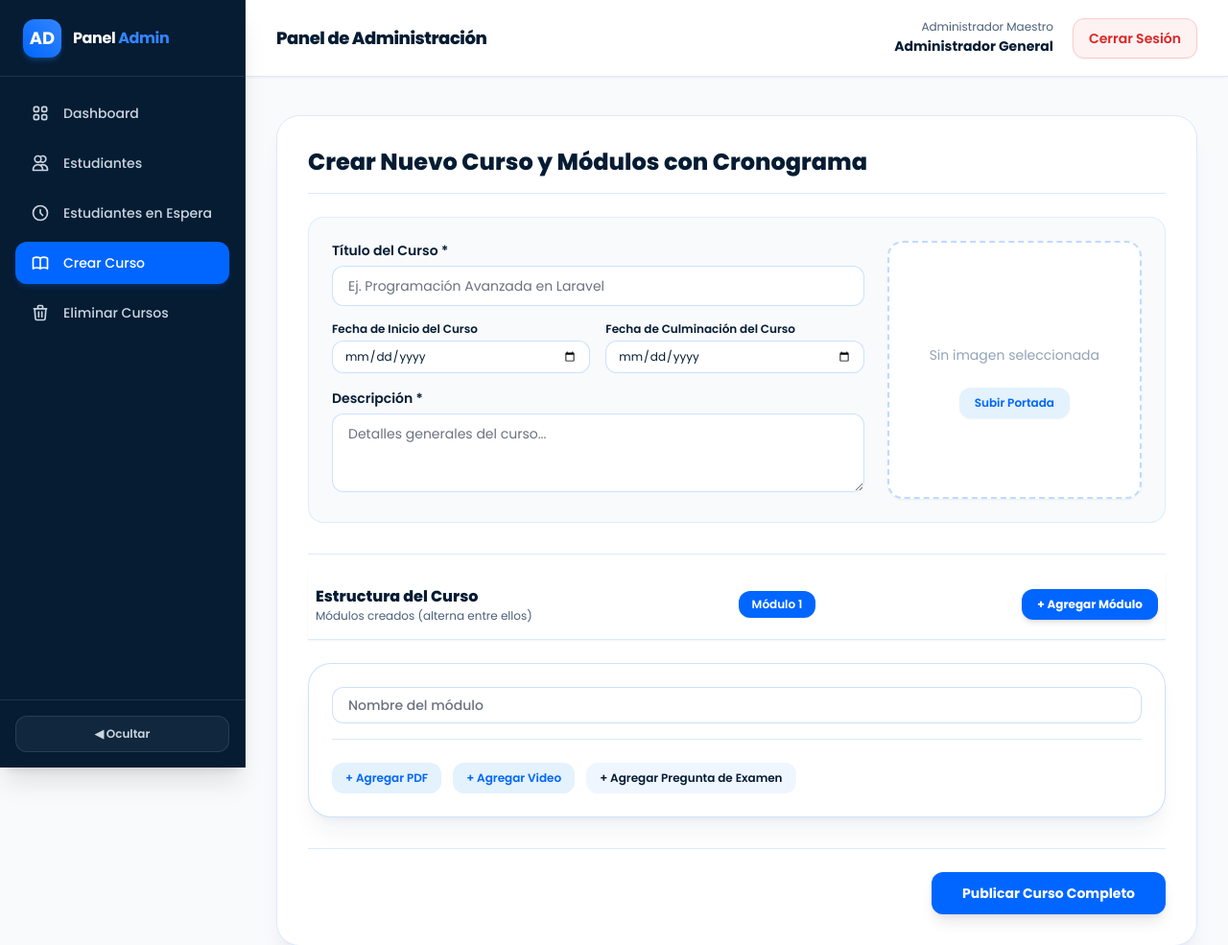
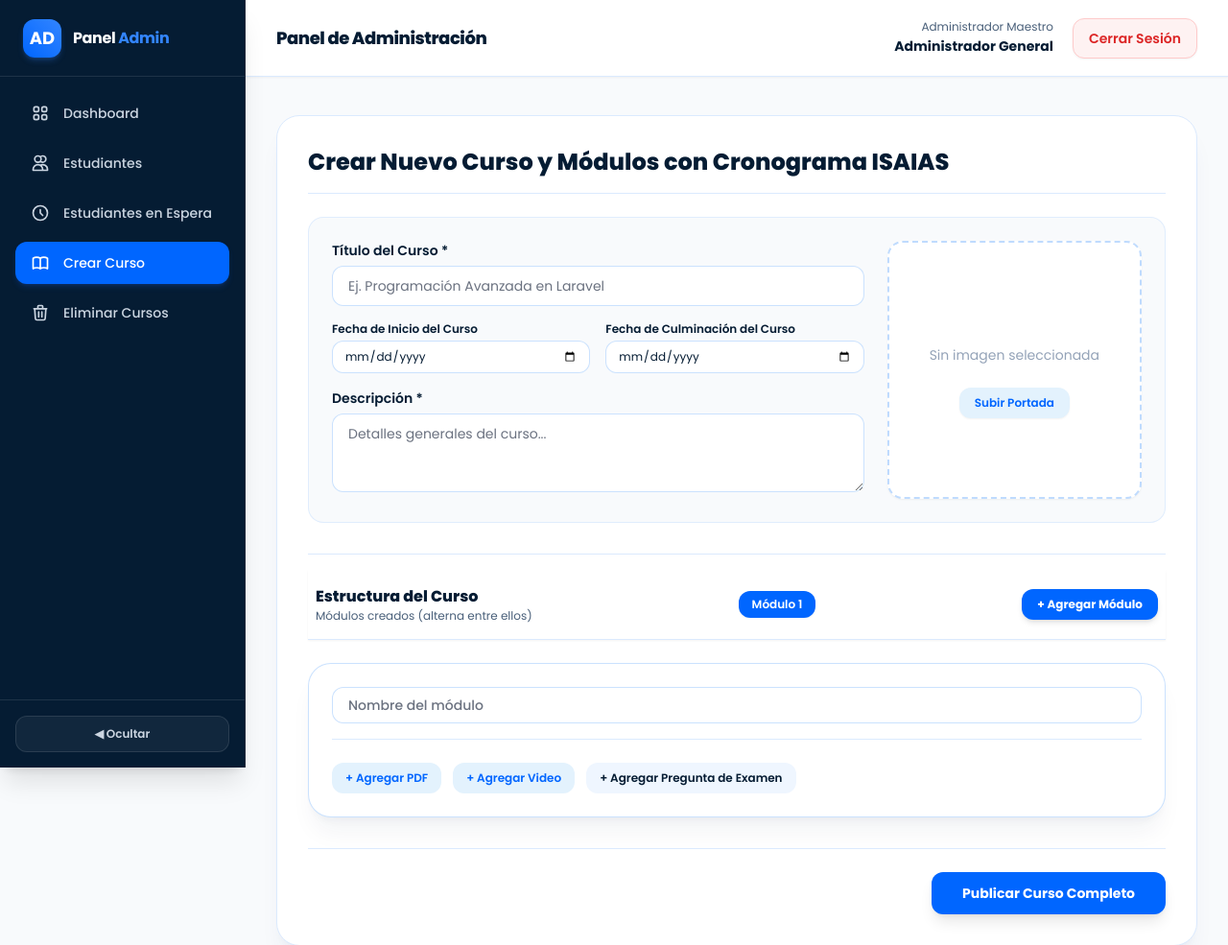
Before and after one commit to GonzalezSoftware/Aula-Virtual, a Laravel app: page /admin/courses/create in a window 1280 px wide. Shown: the top 985 px of the page at 96% size. Run offline with Laravel 12, Linux system fonts and the light colour scheme; the visitor is signed in with stand-in values (Sample User, id 1); data comes from the database, SQL or seed files in the repository; style sheets or scripts are compiled from the project's sources; parts of the project's set-up code (start-up, migrations or seed data) failed here and were passed over; some libraries are stand-ins or nearby versions.

Commit message:
Mensaje del cambio realizado

```diff
--- a/resources/js/Pages/Admin/CreateCourse.jsx
+++ b/resources/js/Pages/Admin/CreateCourse.jsx
@@ -288,7 +288,7 @@ export default function CreateCourse({ auth }) {
                     <main className="max-w-5xl mx-auto px-8 py-10 w-full flex-grow">
                         <div className="bg-white p-8 rounded-3xl shadow-xl shadow-blue-900/5 border border-blue-100">
                             <h1 className="text-2xl font-extrabold text-[#051C33] mb-6 border-b border-blue-100 pb-4">
-                                Crear Nuevo Curso y Módulos con Cronograma
+                                Crear Nuevo Curso y Módulos con Cronograma ISAIAS
                             </h1>
 
                             <form onSubmit={handleSubmit} className="space-y-8">
```
